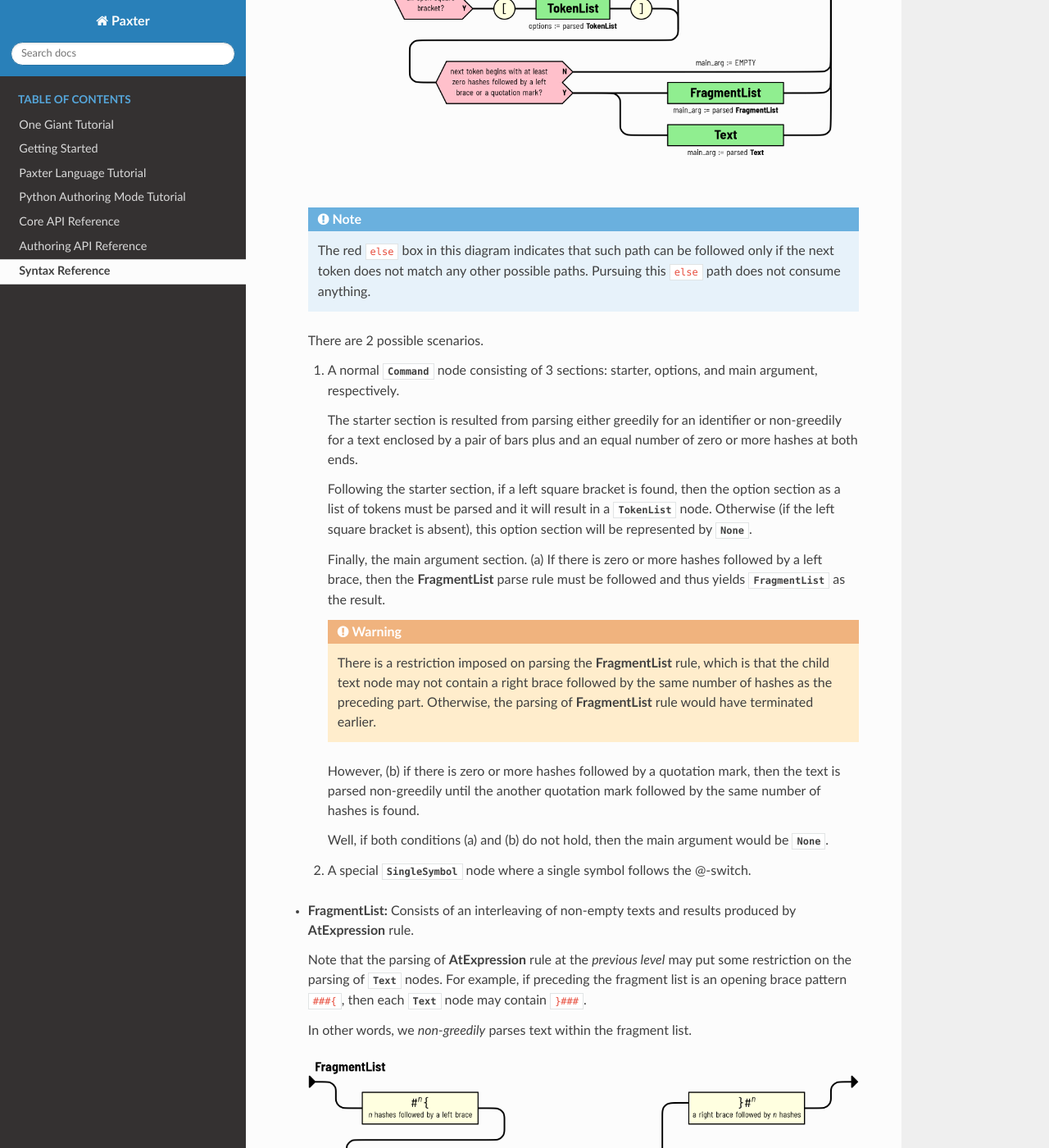
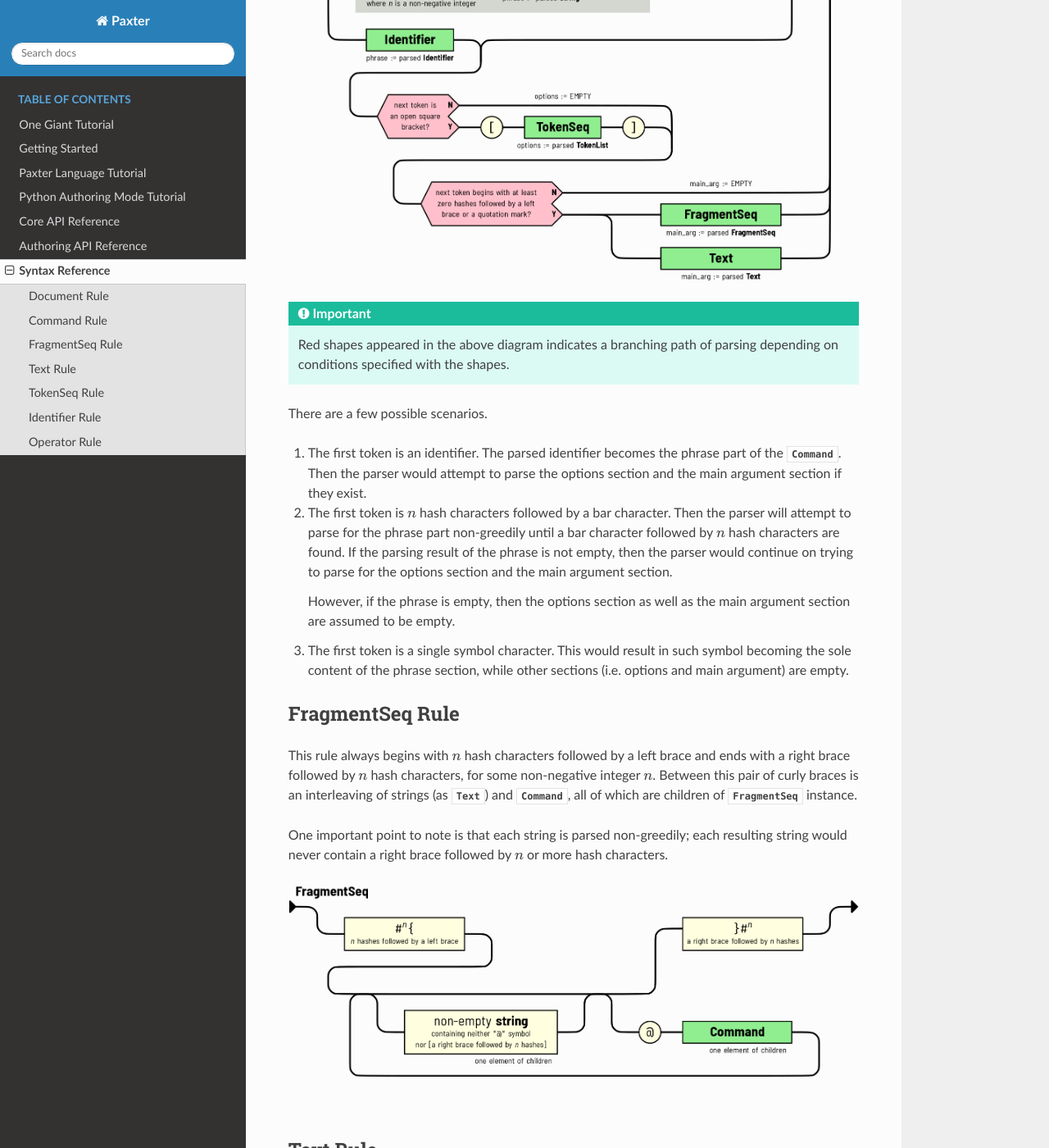
Before and after one commit to abhabongse/paxter, a Sphinx documentation site: the page built from docs/syntax.rst, in a window 1280 px wide and 1400 px high, scrolled down 926 px. Shown: the whole window at 82% size. Built offline with Sphinx 7.4.7 and the Read the Docs theme 2.0.0, drawn with Linux system fonts in a browser that asks for light colours; the version number could not be read and is left out; some of the changed text lies outside the part shown.

Commit message:
Update syntax reference page with new diagram and descriptions

```diff
--- a/docs/syntax.rst
+++ b/docs/syntax.rst
@@ -2,116 +2,143 @@
 Syntax Reference
 ################
 
-Below are syntax diagrams for Paxter language.
+Below are syntax descriptions of Paxter language.
 
-- **Document:** Starting rule of Paxter language grammar.
-  It is a special case of **FragmentList** rule, and thus
-  the result is always a :class:`FragmentList <paxter.parser.FragmentList>` node
-  whose children are non-empty :class:`Text <paxter.parser.Text>`
-  interleaving with the result produced by **AtExpression** rule.
 
-  .. image:: _static/Document.png
+Document Rule
+=============
 
-  |nbsp|
+The **starting rule** of Paxter language grammar
+which is a special case of `FragmentSeq rule`_.
+The result of parsing this rule is always
+a :class:`FragmentSeq <paxter.parser.data.FragmentSeq>` node
+whose children includes non-empty strings (as :class:`Text <paxter.parser.data.Text>`)
+interleaving with the result produced by `Command rule`_.
 
-- **AtExpression:** Rule for parsing right after encountering @-switch symbol.
+.. image:: _static/Document.png
 
-  .. image:: _static/Command.png
+|nbsp|
 
-  |nbsp|
 
-  .. note::
+Command Rule
+============
 
-     The red ``else`` box in this diagram indicates that such path can be followed
-     only if the next token does not match any other possible paths.
-     Pursuing this ``else`` path does not consume anything.
+Rule for parsing the textual content after
+encountering the @-switch symbol character.
 
-  There are 2 possible scenarios.
+.. image:: _static/Command.png
 
-  1. A normal :class:`Command <paxter.parser.Command>` node consisting of 3 sections:
-     starter, options, and main argument, respectively.
+.. important::
 
-     The starter section is resulted from parsing
-     either greedily for an identifier or non-greedily for a text
-     enclosed by a pair of bars plus and an equal number of zero or more hashes
-     at both ends.
+   Red shapes appeared in the above diagram indicates a branching path
+   of parsing depending on conditions specified with the shapes.
 
-     Following the starter section, if a left square bracket is found,
-     then the option section as a list of tokens must be parsed
-     and it will result in a :class:`TokenList <paxter.parser.TokenList>` node.
-     Otherwise (if the left square bracket is absent),
-     this option section will be represented by :const:`None`.
+There are a few possible scenarios.
 
-     Finally, the main argument section.
-     (a) If there is zero or more hashes followed by a left brace,
-     then the **FragmentList** parse rule must be followed
-     and thus yields :class:`FragmentList <paxter.parser.FragmentList>` as the result.
+1. The first token is an identifier.
+   The parsed identifier becomes the phrase part of the
+   :class:`Command <paxter.parser.Command>`.
+   Then the parser would attempt to parse the options section
+   and the main argument section if they exist.
+2. The first token is :math:`n` hash characters followed by a bar character.
+   Then the parser will attempt to parse for the phrase part non-greedily
+   until a bar character followed by :math:`n` hash characters are found.
+   If the parsing result of the phrase is not empty,
+   then the parser would continue on trying to parse for the options section
+   and the main argument section.
 
-     .. warning::
+   However, if the phrase is empty, then the options section
+   as well as the main argument section are assumed to be empty.
 
-        There is a restriction imposed on parsing the **FragmentList** rule,
-        which is that the child text node may not contain a right brace
-        followed by the same number of hashes as the preceding part.
-        Otherwise, the parsing of **FragmentList** rule would have terminated earlier.
+3. The first token is a single symbol character.
+   This would result in such symbol becoming the sole content of the phrase section,
+   while other sections (i.e. options and main argument) are empty.
 
-     However, (b) if there is zero or more hashes followed by a quotation mark,
-     then the text is parsed non-greedily until the another quotation mark
-     followed by the same number of hashes is found.
 
-     Well, if both conditions (a) and (b) do not hold,
-     then the main argument would be :const:`None`.
+FragmentSeq Rule
+================
 
-  2. A special :class:`SingleSymbol <paxter.parser.SingleSymbol>` node where
-     a single symbol follows the @-switch.
+This rule always begins with :math:`n` hash characters followed by a left brace
+and ends with a right brace followed by :math:`n` hash characters,
+for some non-negative integer :math:`n`.
+Between this pair of curly braces is an interleaving of strings
+(as :class:`Text <paxter.parser.data.Text>`)
+and :class:`Command <paxter.parser.data.Command>`,
+all of which are children of :class:`FragmentSeq <paxter.parser.data.FragmentSeq>` instance.
 
-- **FragmentList:** Consists of an interleaving of non-empty texts
-  and results produced by **AtExpression** rule.
+One important point to note is that each string is parsed non-greedily;
+each resulting string would never contain a right brace
+followed by :math:`n` or more hash characters.
 
-  Note that the parsing of **AtExpression** rule at the *previous level*
-  may put some restriction on the parsing of :class:`Text <paxter.parser.Text>` nodes.
-  For example, if preceding the fragment list is an opening brace pattern ``###{``,
-  then each :class:`Text <paxter.parser.Text>` node may contain ``}###``.
+.. image:: _static/FragmentSeq.png
 
-  In other words, we *non-greedily* parses text within the fragment list.
+|nbsp|
 
-  .. image:: _static/FragmentList.png
 
-  |nbsp|
+Text Rule
+=========
 
-- **TokenList:** A sequence of zero or more tokens
-  Each token either a command, an identifier, an operator,
-  a number following JSON specification,
-  a wrapped fragment list, a wrapped text,
-  or a nested token list enclosed by a pair of square brackets ``[]``.
-  The result is a :class:`TokenList <paxter.parser.TokenList>` node type.
+This rule is similar to `FragmentSeq rule` except for two main reasons.
+The first reason is that nested :class:`Command <paxter.parser.data.Command>`
+will not be parsed (i.e. ``@`` is not a special character in this scope).
+Another reason is that, instead of having a matching pair of curly braces
+indicate the beginning and the ending of the rule,
+quotation marks are used instead.
 
-  .. image:: _static/TokenList.png
+.. image:: _static/Text.png
 
-  |nbsp|
+|nbsp|
 
-  .. note::
 
-     The option section (or the token list) is the only place where whitespaces
-     are ignored (when they appear between tokens).
+TokenSeq Rule
+=============
 
-  |nbsp|
+Following this parsing rule results in a sequence of zero or more tokens,
+possibly separated by whitespaces.
+Each token may be a :class:`Command <paxter.parser.data.Command>`,
+an :class:`Identifier <paxter.parser.data.Identifier>`,
+an :class:`Operator <paxter.parser.data.Operator>`,
+a :class:`Number <paxter.parser.data.Number>`,
+a :class:`FragmentSeq <paxter.parser.data.FragmentSeq>`,
+a :class:`Text <paxter.parser.data.Text>`,
+or a nested :class:`TokenSeq <paxter.parser.data.TokenSeq>`.
+This resulting sequence of tokens are children of
+:class:`TokenSeq <paxter.parser.data.TokenSeq>` node type.
 
-- **Identifier:** Generally follows Python rules for greedily parsing
-  an identifier token (with some extreme exceptions).
-  The result is an :class:`Identifier <paxter.parser.Identifier>` node type.
+.. image:: _static/TokenSeq.png
 
-  .. image:: _static/Identifier.png
+.. note::
 
-  |nbsp|
+   The option section (or the token list) is the only place where whitespaces
+   are ignored (when they appear between tokens).
 
-- **Operator:** Greedily consumes as many operator character as possible
-  (with two notable exceptions: a comma and a semicolon, which has to appear on their own).
-  A whitespace may be needed to separate two consecutive, multi-character operator tokens.
-  The result is an :class:`Operator <paxter.parser.Operator>` node type.
 
-  .. image:: _static/Operator.png
+Identifier Rule
+===============
 
-  |nbsp|
+This rule generally follows python rules for greedily parsing
+an identifier token (with some extreme exceptions).
+The result is an :class:`Identifier <paxter.parser.data.Identifier>` node type.
+
+.. image:: _static/Identifier.png
+
+|nbsp|
+
+
+Operator Rule
+=============
+
+Greedily consumes as many operator characters as possible
+(with two notable exceptions: a common and a semicolon,
+each of which has to appear on its own).
+Whitespace characters may be needed to separate two consecutive,
+multi-character operator tokens.
+The result is an :class:`Operator <paxter.parser.data.Operator>` node type.
+
+.. image:: _static/Operator.png
+
+|nbsp|
+
 
 .. |nbsp| unicode:: 0xA0
    :trim:
```
Also changed, not shown: docs/diagram/grammar.xml (+36 -36 lines), docs/_static/Command.png, docs/_static/Document.png, docs/_static/FragmentList.png (deleted), docs/_static/FragmentSeq.png (added), docs/_static/TokenList.png (deleted), docs/_static/TokenSeq.png (added).
